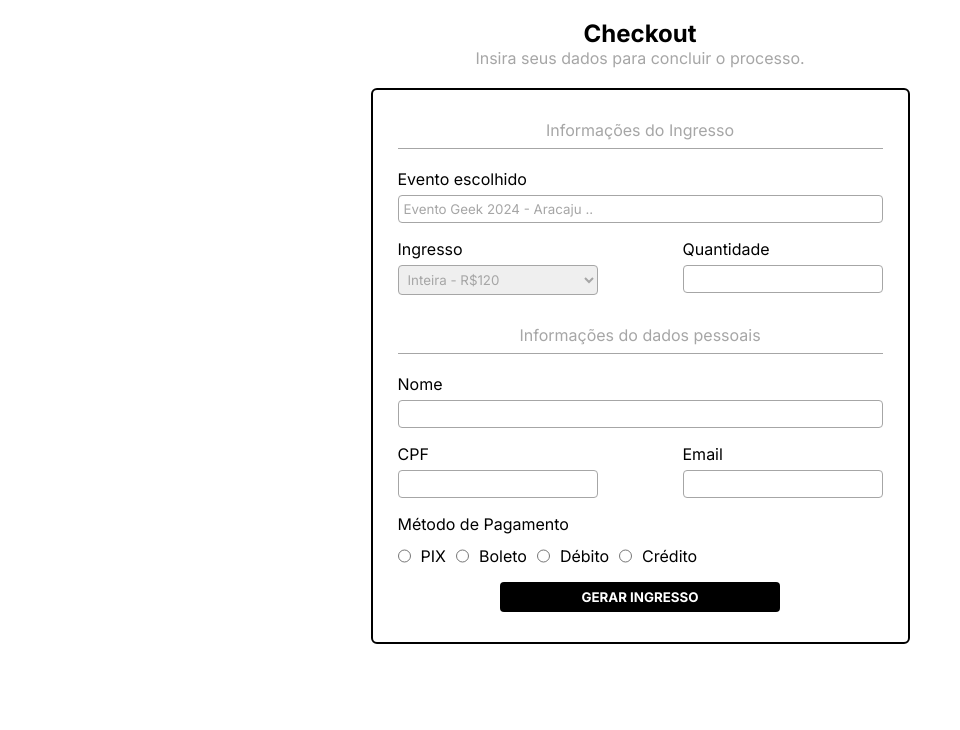
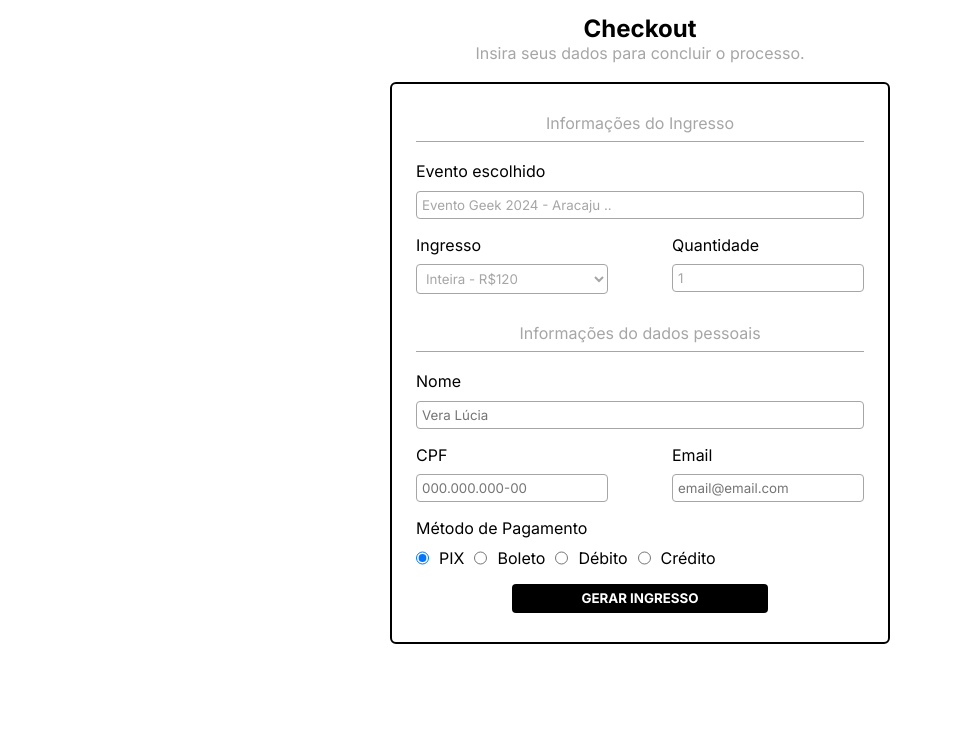
Before and after one commit to invencaosts/ingresso, a website built with webpack: page public/index.html in a window 1280 px wide. Shown: the part 70-800 px from the top of the page, without its empty margins (0-960 px from the left). Built offline with nearby package versions, Linux system fonts and the light colour scheme.

Commit message:
refatorando e ultimos ajustes page ingresso

```diff
--- a/public/assets/css/index.css
+++ b/public/assets/css/index.css
@@ -12,7 +12,7 @@
 }
 
 #header-titulo {
-  margin: 15px 0 15px 15px;
+  margin: 0.8rem 0 0.8rem 0.8rem;
 }
 
 #body {
@@ -25,7 +25,7 @@
 #body-titulo {
   text-align: center;
 
-  margin: 20px 0 20px 0;
+  margin: 1.2rem 0 1.2rem 0;
 }
 
 #body-titulo p {
@@ -33,8 +33,8 @@
 }
 
 #dados {
-  max-width: 350px;
-  padding: 30px 25px 30px 25px;
+  max-width: 20rem;
+  padding: 1.8rem 1.5rem 1.8rem 1.5rem;
 
   border: 2px solid var(--color-black);
   border-radius: 6px;
@@ -48,9 +48,13 @@
 
 .separador div {
   height: 1px;
-  margin: 8px 0 20px 0;
+  margin: 0.5rem 0 1.2rem 0;
 
   background-color: var(--color-gray);
+}
+
+select {
+  background-color: white;
 }
 
 .input {
@@ -60,7 +64,7 @@
   outline: none;
   padding: 5px;
 
-  margin-top: 6px;
+  margin-top: 0.6rem;
 
   color: var(--color-gray);
 }
@@ -72,30 +76,30 @@
 
 .input-pequeno input,
 .input-pequeno select {
-  width: 120px;
+  width: 8rem;
 }
 
 .input-grande input,
 .input-grande select {
-  width: 300px;
+  width: 16.8rem;
 }
 
 #ingresso,
 #quantidade {
-  margin-top: 16px;
+  margin-top: 1rem;
 }
 
 #separador-pessoais {
-  margin-top: 30px;
+  margin-top: 1.8rem;
 }
 
 #cpf,
 #email {
-  margin-top: 16px;
+  margin-top: 1rem;
 }
 
 #me-pagamento {
-  margin-top: 16px;
+  margin-top: 1rem;
 }
 
 .radios,
@@ -103,7 +107,11 @@
   display: flex;
   gap: 10px;
 
-  margin-top: 6px;
+  margin-top: 0.3rem;
+}
+
+.radios label {
+  font-size: 0.8rem;
 }
 
 #button {
@@ -115,9 +123,9 @@
 
   cursor: pointer;
 
-  width: 180px;
-  height: 30px;
-  margin-top: 16px;
+  width: 10rem;
+  height: 1.8rem;
+  margin-top: 1rem;
 
   border-radius: 4px;
   border: none;
@@ -129,20 +137,24 @@
 
 @media (min-width: 760px) {
   #dados {
-    max-width: 540px;
+    max-width: 32rem;
   }
 
   .input-pequeno input,
   .input-pequeno select {
-    width: 200px;
+    width: 12rem;
   }
 
   .input-grande input,
   .input-grande select {
-    width: 485px;
+    width: 28rem;
   }
 
   #button button {
-    width: 280px;
+    width: 16rem;
+  }
+
+  .radios label {
+    font-size: 1rem;
   }
 }
--- a/public/index.html
+++ b/public/index.html
@@ -57,7 +57,14 @@
 
           <div id="quantidade" class="input-pequeno">
             <p>Quantidade</p>
-            <input name="quantidade" type="number" class="input" />
+            <input
+              name="quantidade"
+              type="number"
+              class="input"
+              min="1"
+              max="5"
+              value="1"
+            />
           </div>
         </div>
 
@@ -68,18 +75,33 @@
 
         <div id="nome" class="input-grande">
           <p>Nome</p>
-          <input name="nome" type="text" class="input" />
+          <input
+            placeholder="Vera Lúcia"
+            name="nome"
+            type="text"
+            class="input"
+          />
         </div>
 
         <div id="centro-ce" class="inputs-centro">
           <div id="cpf" class="input-pequeno">
             <p>CPF</p>
-            <input name="cpf" type="text" class="input" />
+            <input
+              placeholder="000.000.000-00"
+              name="cpf"
+              type="text"
+              class="input"
+            />
           </div>
 
           <div id="email" class="input-pequeno">
             <p>Email</p>
-            <input name="email" type="text" class="input" />
+            <input
+              placeholder="email@email.com"
+              name="email"
+              type="text"
+              class="input"
+            />
           </div>
         </div>
 
@@ -87,7 +109,7 @@
           <p>Método de Pagamento</p>
           <div class="radios">
             <div id="radio-one">
-              <input type="radio" name="mp" id="pix-input" />
+              <input checked type="radio" name="mp" id="pix-input" />
               <label for="pix-input">PIX</label>
             </div>
             <div id="radio-two">
```
